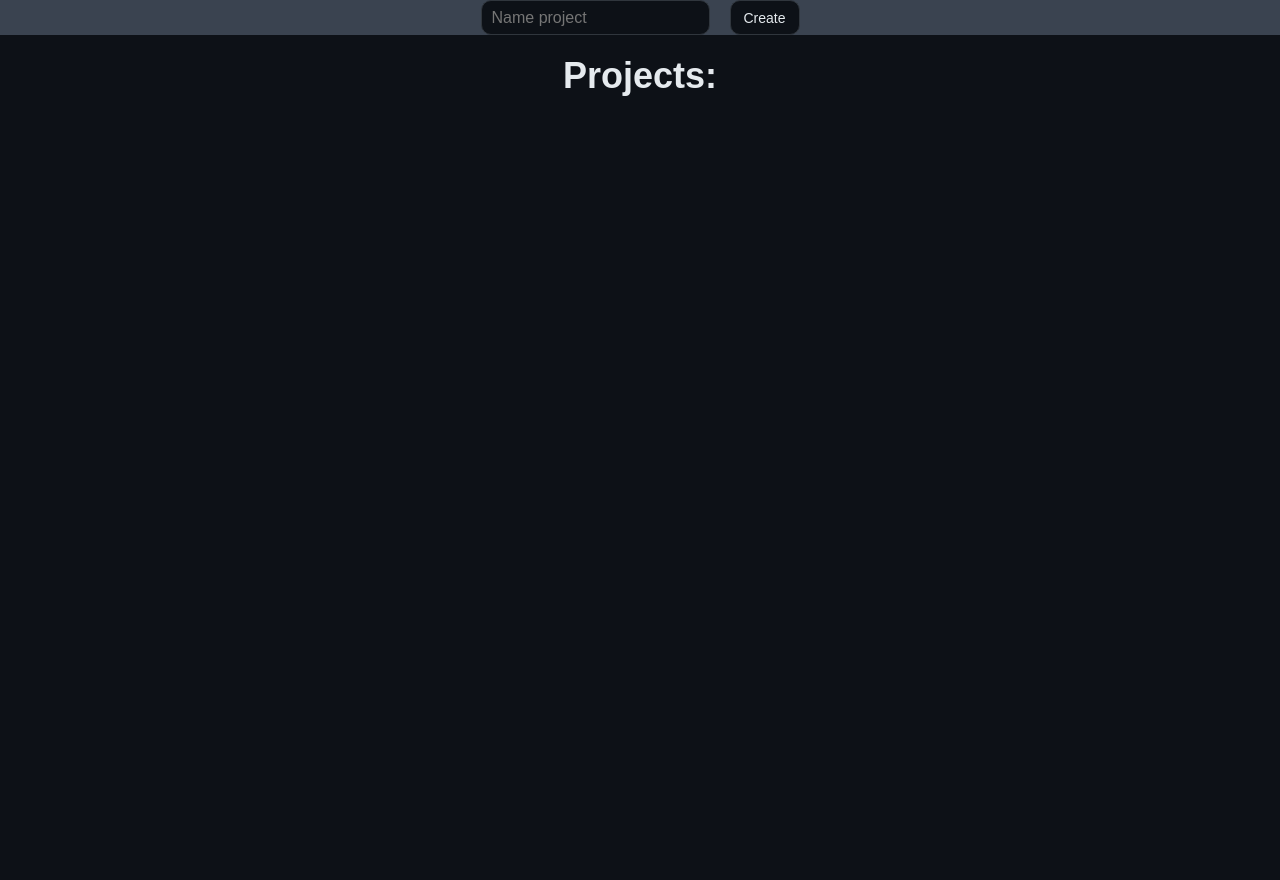
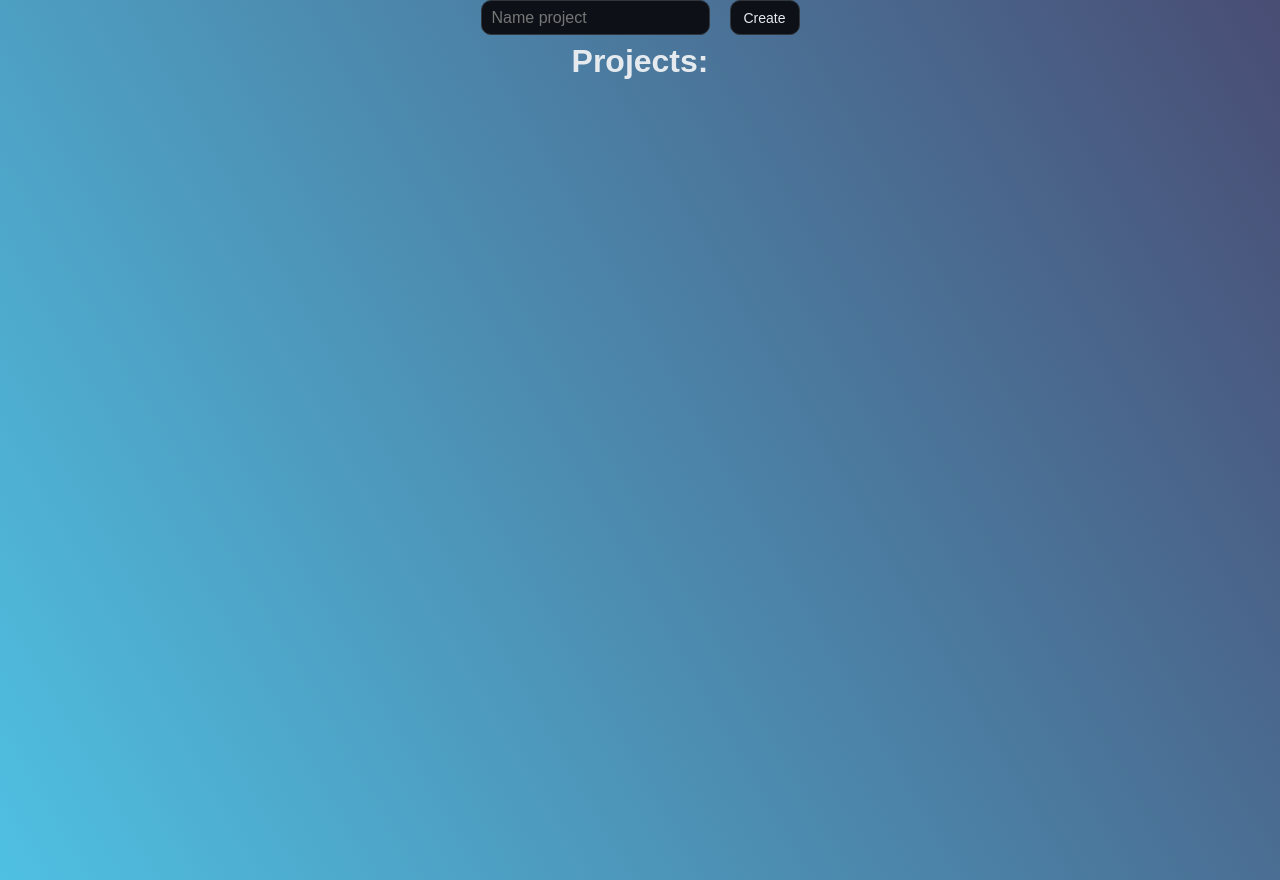
Before and after one commit to aleksVladyko/todo, a React (Vite) app: page / in a window 1280 px wide. Before the commit the page ends 800 px from the top, so only its background shows below. Built offline with nearby package versions, Linux system fonts and the light colour scheme.

Commit message:
fixed style

```diff
--- a/src/App.scss
+++ b/src/App.scss
@@ -2,14 +2,14 @@
 
 // Общие стили
 * {
+  // background: linear-gradient(60deg, #4FC0E2, #494D74);
   margin: 0;
-  padding: 0;
   box-sizing: border-box;
 }
 
 body {
   font-family: Arial, sans-serif;
-  background: $bg-color;
+  background: $bg-gradient;
   color: $text-df;
 }
 
@@ -18,30 +18,37 @@ body {
 @mixin mobile {
   height: 100%;
   width: 100%;
-  background-color: $bg-color-mobile;
+  // background-color: $bg-color-mobile;
   .projects__form {
+    position: sticky;
+    top: 8px;
     display: flex;
     align-items: center;
-    background: #3a4350;
     flex-direction: column;
-    justify-content: space-between;
-    width: 100%;
     input {
       text-align: center;
+      color: black;
+      font-size: 1.5em;
       width: 90%;
     }
     button {
       width: 90%;
       margin: 0;
     }
-}
+  }
+  .container {
+    height: 100%;
+    grid-auto-rows: 24vh;
+    align-items: center;
+    grid-template-columns: repeat(auto-fit, minmax(216px, 70vw));
+  }
 }
 
 @mixin tablet-landscape {
   orientation: landscape;
 }
 @mixin tablet-portrait {
-orientation: portrait;
+  orientation: portrait;
 }
 
 @mixin desktop {
@@ -78,10 +85,11 @@ orientation: portrait;
   }
 }
 
-.container {
-  max-width: 70%;
-  margin: 0 auto;
-}
+// .container {
+//   height: 100vh;
+//   max-width: 80%;
+//   margin: 0 auto;
+// }
 
 .app {
   display: flex;
@@ -93,40 +101,13 @@ a {
   color: inherit;
 }
 
-.tox-tinymce {
-  border: 2px solid $border-color !important;
-}
-
-.tox-statusbar {
-  display: none !important;
-}
-
-.tox-editor-container {
-  background: $card-color !important;
-}
-.tox-editor-header {
-  border: 1px solid $border-color;
-}
-
-.tox .tox-toolbar-overlord {
-  background-color: $card-color !important;
-}
-
-.tox .tox-edit-area__iframe {
-  background-color: rgb(87, 87, 87) !important;
-}
-
-.mce-content-body {
-  color: white !important;
-}
-
 .projects {
   &__form {
     display: flex;
     align-items: center;
-    background: $card-color;
     flex-direction: row;
-    justify-content:center;
+    justify-content: center;
+    background: rgba(0, 0, 0, 0);
     input {
       height: 35px;
       font-size: 16px;
@@ -163,16 +144,20 @@ a {
   }
 
   &__title {
+    margin-top: 8px;
     text-align: center;
-    font-size: 36px;
-    margin-top: 20px;
+    font-size: 2rem;
   }
 
   &__container {
-    display: flex;
-    margin-top: 20px;
-    flex-wrap: wrap;
+    display: grid;
+    grid-template-columns: repeat(auto-fill, minmax(200px, 1fr));
+    grid-auto-rows: 216px;
+    height: 100vh;
+    max-width: 100%;
+    padding: 8px;
     justify-content: center;
-    gap: 10px;
+    justify-items: stretch;
+    gap: 8px;
   }
 }
--- a/src/components/Projects/Project.scss
+++ b/src/components/Projects/Project.scss
@@ -1,10 +1,15 @@
 @import "../../vars.scss";
 
 .project {
+  height: 20vh;
+  display: flex;
+  flex-direction: column;
   text-align: center;
+  align-items: stretch;
+  // justify-content: space-between;
   background: $card-color;
   border: 1px solid $border-color;
-  border-radius: 10px;
+  border-radius: 16px;
   animation-name: bigin;
   animation-duration: 3s;
   &__item {
@@ -13,6 +18,7 @@
       border: 1px solid $border-color;
       padding: 3px 15px;
       border-radius: 5px;
+
       &:hover {
         color: white;
         border-color: $borderHover-color;
@@ -20,18 +26,18 @@
     }
 
     h2 {
+
       font-size: 24px;
     }
   }
   &__stats {
     display: flex;
     column-gap: 10px;
-    margin-top: 10px;
+    justify-content: center;
+    align-items: center;
+    // margin-top: 10px;
     h5 {
-      padding: 20px;
-      display: flex;
-      align-items: center;
-      justify-content: center;
+
       position: relative;
       span {
         font-size: 12px;
@@ -41,8 +47,8 @@
         height: 15px;
         width: 15px;
         position: absolute;
-        bottom: 10px;
-        right: 10px;
+        bottom: -10px;
+        right: -10px;
       }
     }
   }
@@ -50,9 +56,10 @@
 .div_delete {
   display: flex;
   justify-content: end;
-  opacity: 0.5;
-  width: 100%;
+
   & .btn_delete {
+    background: rgba($color: #000000, $alpha: 0);
+    border-radius: 16px;
     cursor: pointer;
   }
 }
--- a/src/vars.scss
+++ b/src/vars.scss
@@ -1,5 +1,6 @@
 $bg-color: #0d1117;
 $bg-color-mobile: rgb(161, 159, 156) ;
+$bg-gradient: linear-gradient(60deg, #4FC0E2, #494D74);
 $card-color: #3a4350;
 $border-color: #30363d;
 $borderHover-color: #444b53;
```
